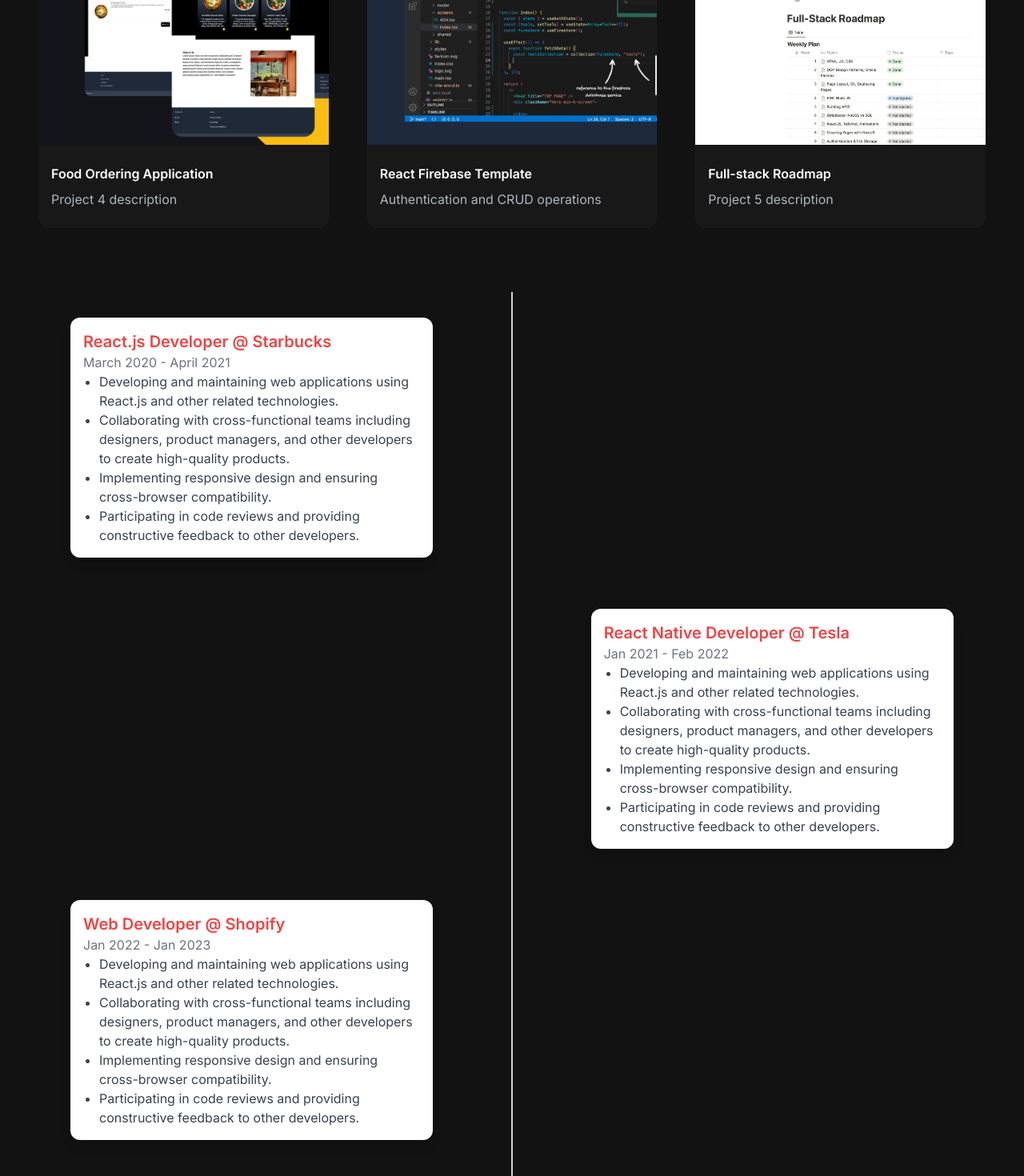
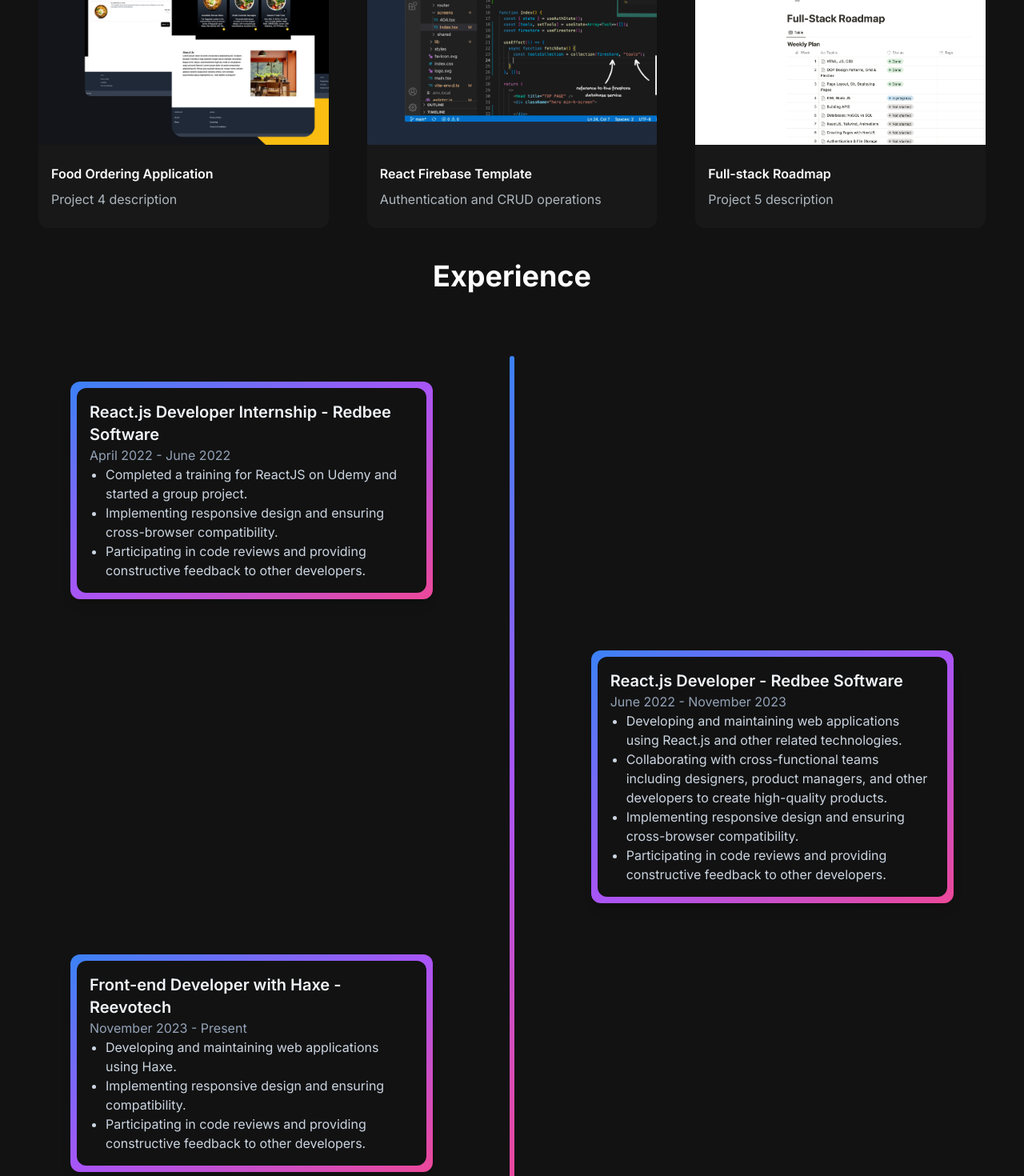
Before and after one commit to DumitriuAndreii/portfolio-website, a Next.js app: page / in a window 1280 px wide. Shown: the part 2019-3489 px from the top of the page at 80% size. Built offline with nearby package versions, Linux system fonts and the light colour scheme.

Commit message:
Update Texts + add Experience Section design and texts

```diff
--- a/src/app/components/AboutSection.jsx
+++ b/src/app/components/AboutSection.jsx
@@ -9,11 +9,13 @@ const TAB_DATA = [
     id: "skills",
     content: (
       <ul className="list-disc pl-2">
+        <li>HTML - CSS - JavaScript</li>
+        <li>ReactJS</li>
+        <li>Firebase</li>
+        <li>NextJS</li>
+        <li>Redux</li>
         <li>Node.js</li>
-        <li>Node.js</li>
-        <li>Node.js</li>
-        <li>Node.js</li>
-        <li>Node.js</li>
+        <li>Mongo DB</li>
       </ul>
     ),
   },
@@ -22,10 +24,8 @@ const TAB_DATA = [
     id: "education",
     content: (
       <ul className="list-disc pl-2">
-        <li>CNI</li>
-        <li>CNI</li>
-        <li>CNI</li>
-        <li>CNI</li>
+        <li>Informatics High School Piatra Neamt</li>
+        <li>Technical University Cluj-Napoca : Automation and Applied Informatics (in English language)</li>
       </ul>
     ),
   },
@@ -34,10 +34,7 @@ const TAB_DATA = [
     id: "certifications",
     content: (
       <ul className="list-disc pl-2">
-        <li>ECDL</li>
-        <li>ECDL</li>
-        <li>ECDL</li>
-        <li>ECDL</li>
+        <li>IC3</li>
       </ul>
     ),
   },
--- a/src/app/components/EmailSection.jsx
+++ b/src/app/components/EmailSection.jsx
@@ -26,7 +26,7 @@ export const EmailSection = () => {
           <Link href="github.com">
             <Image src={GithubIcon} alt="Github Icon" />
           </Link>
-          <Link href="linkedin.com">
+          <Link href="https://www.linkedin.com/in/andrei-cristian-dumitriu-36673a230/">
             <Image src={LinkedinIcon} alt="Linkedin Icon" />
           </Link>
         </div>
--- a/src/app/components/Experience.jsx
+++ /dev/null
@@ -1,90 +0,0 @@
-import React from "react";
-
-export const Experience = () => {
-  return (
-    <div className="flex flex-col w-full relative mt-20">
-      {/* Vertical Line */}
-      <div className="w-0.5 bg-gray-300 absolute left-1/2 transform -translate-x-1/2 h-full"></div>
-
-      {experiences.map((experience, index) => (
-        <div
-          key={index}
-          className={`flex ${
-            index % 2 === 0 ? "justify-start" : "justify-end"
-          } my-8`}
-        >
-          {/* Experience Content */}
-          <div className={`w-5/12 ${index % 2 === 0 ? "pl-10" : "pr-10"}`}>
-            <div
-              className={`relative flex items-center ${
-                index % 2 === 0 ? "" : "flex-row-reverse"
-              }`}
-            >
-              {/* Text Container */}
-              <div className="bg-white p-4 rounded-xl shadow-lg">
-                <h3 className="text-xl font-semibold text-red-500">
-                  {experience.title} @ {experience.company_name}
-                </h3>
-                <p className="text-gray-500">{experience.date}</p>
-                <ul className="list-disc ml-5">
-                  {experience.points.map((point, idx) => (
-                    <li key={idx} className="text-gray-700">
-                      {point}
-                    </li>
-                  ))}
-                </ul>
-              </div>
-            </div>
-          </div>
-        </div>
-      ))}
-    </div>
-  );
-};
-
-export const experiences = [
-  {
-    title: "React.js Developer",
-    company_name: "Starbucks",
-    date: "March 2020 - April 2021",
-    points: [
-      "Developing and maintaining web applications using React.js and other related technologies.",
-      "Collaborating with cross-functional teams including designers, product managers, and other developers to create high-quality products.",
-      "Implementing responsive design and ensuring cross-browser compatibility.",
-      "Participating in code reviews and providing constructive feedback to other developers.",
-    ],
-  },
-  {
-    title: "React Native Developer",
-    company_name: "Tesla",
-    date: "Jan 2021 - Feb 2022",
-    points: [
-      "Developing and maintaining web applications using React.js and other related technologies.",
-      "Collaborating with cross-functional teams including designers, product managers, and other developers to create high-quality products.",
-      "Implementing responsive design and ensuring cross-browser compatibility.",
-      "Participating in code reviews and providing constructive feedback to other developers.",
-    ],
-  },
-  {
-    title: "Web Developer",
-    company_name: "Shopify",
-    date: "Jan 2022 - Jan 2023",
-    points: [
-      "Developing and maintaining web applications using React.js and other related technologies.",
-      "Collaborating with cross-functional teams including designers, product managers, and other developers to create high-quality products.",
-      "Implementing responsive design and ensuring cross-browser compatibility.",
-      "Participating in code reviews and providing constructive feedback to other developers.",
-    ],
-  },
-  {
-    title: "Full stack Developer",
-    company_name: "Meta",
-    date: "Jan 2023 - Present",
-    points: [
-      "Developing and maintaining web applications using React.js and other related technologies.",
-      "Collaborating with cross-functional teams including designers, product managers, and other developers to create high-quality products.",
-      "Implementing responsive design and ensuring cross-browser compatibility.",
-      "Participating in code reviews and providing constructive feedback to other developers.",
-    ],
-  },
-];
--- /dev/null
+++ b/src/app/components/ExperienceSection.jsx
@@ -0,0 +1,83 @@
+import React from "react";
+
+export const ExperienceSection = () => {
+  return (
+    <div className="mt-10">
+      <h1 className="text-center text-4xl font-bold text-white mt-4 mb-8 md:mb-12">Experience</h1>
+      <div className="flex flex-col w-full relative mt-20">
+        {/* Vertical Line */}
+        <div className="w-1.5 bg-gradient-to-b from-blue-500 via-purple-500 to-pink-500 absolute left-1/2 transform -translate-x-1/2 h-full rounded-xl"></div>
+
+        {experiences.map((experience, index) => (
+          <div
+            key={index}
+            className={`flex ${
+              index % 2 === 0 ? "justify-start" : "justify-end"
+            } my-8`}
+          >
+            {/* Experience Content */}
+            <div className={`w-5/12 ${index % 2 === 0 ? "pl-10" : "pr-10"}`}>
+              <div
+                className={`relative flex items-center ${
+                  index % 2 === 0 ? "" : "flex-row-reverse"
+                }`}
+              >
+                {/* Text Container */}
+                <div className="bg-gradient-to-br from-blue-500 via-purple-500 to-pink-500 p-2 rounded-xl shadow-lg">
+                  <div className="block bg-[#121212] rounded-xl p-4">
+                  <h3 className="text-xl font-semibold text-slate-100">
+                    {experience.title} - {experience.company_name}
+                  </h3>
+                  <p className="text-slate-400">{experience.date}</p>
+                  <ul className="list-disc ml-5">
+                    {experience.points.map((point, idx) => (
+                      <li key={idx} className="text-slate-300">
+                        {point}
+                      </li>
+                    ))}
+                  </ul>
+                  </div>
+                </div>
+
+              </div>
+            </div>
+          </div>
+        ))}
+      </div>
+    </div>
+  );
+};
+
+export const experiences = [
+  {
+    title: "React.js Developer Internship",
+    company_name: "Redbee Software",
+    date: "April 2022 - June 2022",
+    points: [
+      "Completed a training for ReactJS on Udemy and started a group project.",
+      "Implementing responsive design and ensuring cross-browser compatibility.",
+      "Participating in code reviews and providing constructive feedback to other developers.",
+    ],
+  },
+  {
+    title: "React.js Developer",
+    company_name: "Redbee Software",
+    date: "June 2022 - November 2023",
+    points: [
+      "Developing and maintaining web applications using React.js and other related technologies.",
+      "Collaborating with cross-functional teams including designers, product managers, and other developers to create high-quality products.",
+      "Implementing responsive design and ensuring cross-browser compatibility.",
+      "Participating in code reviews and providing constructive feedback to other developers.",
+    ],
+  },
+  {
+    title: "Front-end Developer with Haxe",
+    company_name: "Reevotech",
+    date: "November 2023 - Present",
+    points: [
+      "Developing and maintaining web applications using Haxe.",
+      "Implementing responsive design and ensuring compatibility.",
+      "Participating in code reviews and providing constructive feedback to other developers.",
+    ],
+  },
+];
--- a/src/app/page.js
+++ b/src/app/page.js
@@ -4,7 +4,7 @@ import { Footer } from "./components/Footer";
 import { HeroSection } from "./components/HeroSection";
 import { Navbar } from "./components/Navbar";
 import { ProjectsSection } from "./components/ProjectsSection";
-import {Experience} from './components/Experience';
+import { ExperienceSection} from './components/ExperienceSection';
 export default function Home() {
   return (
     <main className="flex min-h-screen flex-col bg-[#121212]">
@@ -13,7 +13,7 @@ export default function Home() {
         <HeroSection />
         <AboutSection />
         <ProjectsSection />
-        <Experience />
+        <ExperienceSection />
         <EmailSection />
       </div>
         <Footer />
```
